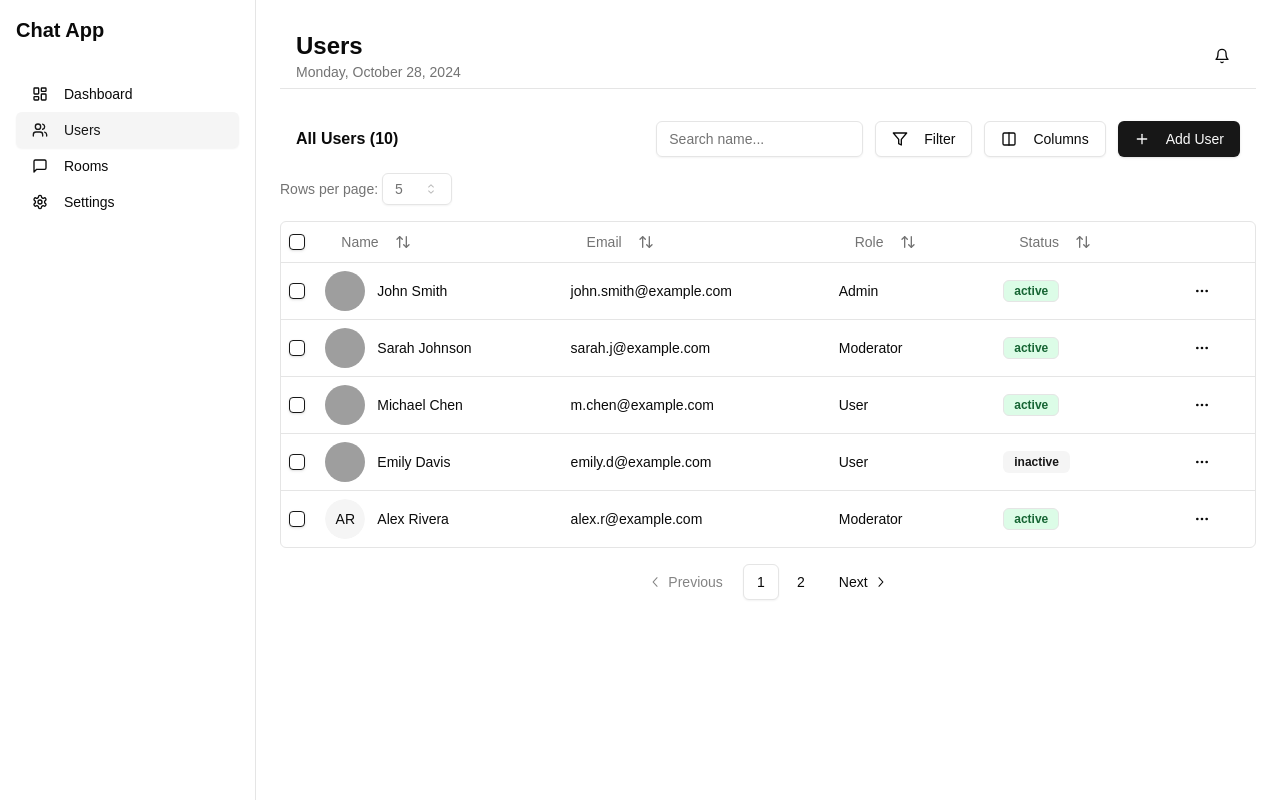
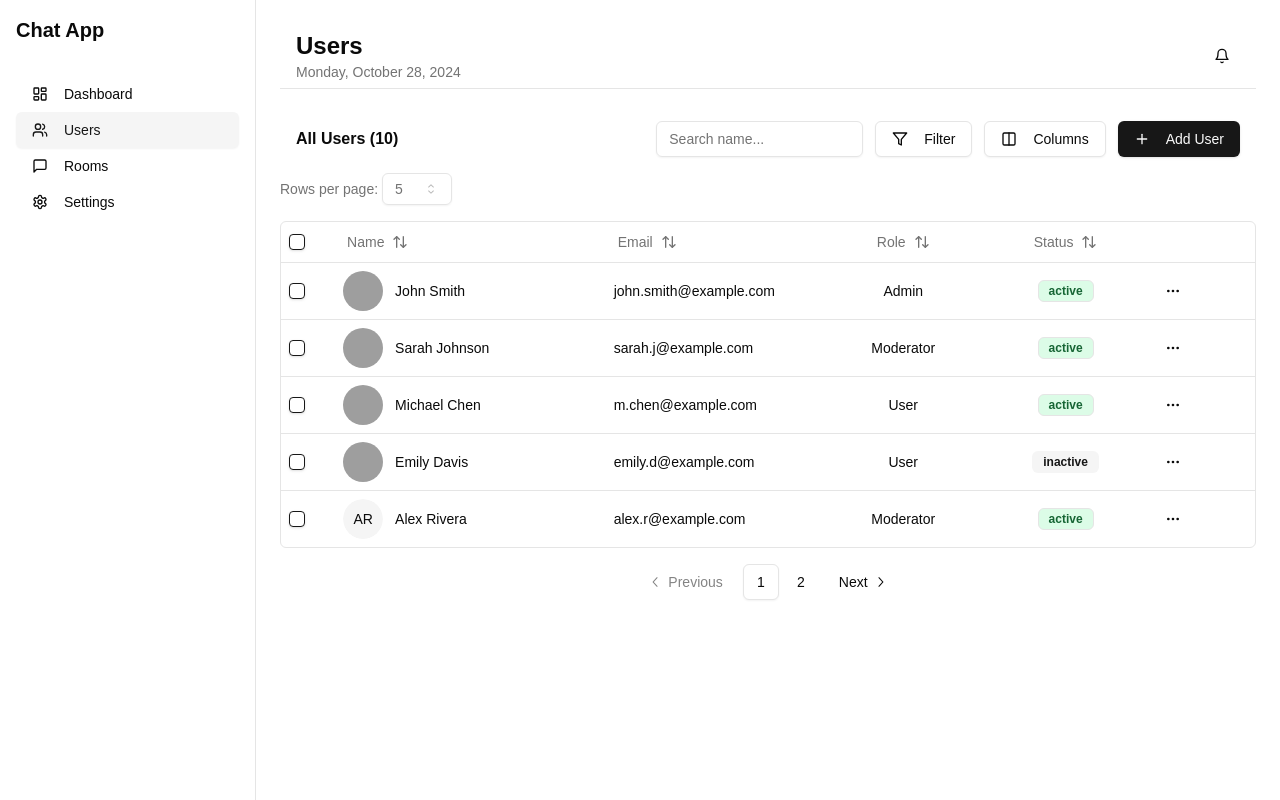
Before and after one commit to Apolos666/ChatApp, a Next.js app in the folder src/ChatApp/Webs/chatapp/: page /admin/users in a window 1280 px wide. Built offline with nearby package versions, Linux system fonts and the light colour scheme; grey boxes are pictures that could not be loaded.

Commit message:
enhance: table columns's widths

```diff
--- a/src/ChatApp/Webs/chatapp/src/components/admin/users/column-visibility.tsx
+++ b/src/ChatApp/Webs/chatapp/src/components/admin/users/column-visibility.tsx
@@ -70,12 +70,10 @@ export function ColumnVisibility({ columnVisibility, setColumnVisibility }: Colu
                     <DropdownMenuItem
                         key={column.value}
                         onClick={() => toggleColumn(column.value)}
-                        className="flex items-center justify-between"
+                        className="flex items-center justify-start"
                     >
+                        <Check className={`h-4 w-4 ${!columnVisibility[column.value] ? "invisible" : ""}`} />
                         <span>{column.label}</span>
-                        {columnVisibility[column.value] && (
-                            <Check className="h-4 w-4" />
-                        )}
                     </DropdownMenuItem>
                 ))}
             </DropdownMenuContent>
--- a/src/ChatApp/Webs/chatapp/src/components/admin/users/sortable-table-header.tsx
+++ b/src/ChatApp/Webs/chatapp/src/components/admin/users/sortable-table-header.tsx
@@ -5,19 +5,22 @@ import { ArrowUpDown } from "lucide-react";
 interface SortableTableHeaderProps<TData, TValue> {
     column: Column<TData, TValue>;
     title: string;
+    align?: "left" | "center" | "right";
 }
 
 export function SortableTableHeader<TData, TValue>({
     column,
     title,
+    align = "left",
 }: SortableTableHeaderProps<TData, TValue>) {
     return (
         <Button
             variant="ghost"
             onClick={() => column.toggleSorting(column.getIsSorted() === "asc")}
+            className={`w-full px-1 ${align === "center" ? "justify-center" : align === "right" ? "justify-end" : "justify-start"}`}
         >
             {title}
-            <ArrowUpDown className="ml-2 h-4 w-4" />
+            <ArrowUpDown className="h-4 w-4" />
         </Button>
     );
 }
--- a/src/ChatApp/Webs/chatapp/src/components/admin/users/table/columns.tsx
+++ b/src/ChatApp/Webs/chatapp/src/components/admin/users/table/columns.tsx
@@ -40,7 +40,7 @@ export const getColumns = ({
     {
         accessorKey: "name",
         header: ({ column }) => (
-            <SortableTableHeader column={column} title="Name"/>
+            <SortableTableHeader column={column} title="Name" />
         ),
         cell: ({ row }) => {
             const user = row.original;
@@ -74,37 +74,62 @@ export const getColumns = ({
     {
         accessorKey: "phone_number",
         header: ({ column }) => {
-            return <SortableTableHeader column={column} title="Phone Number" />;
-        }
+            return (
+                <SortableTableHeader
+                    column={column}
+                    title="Phone Number"
+                    align="center"
+                />
+            );
+        },
+        cell: ({ row }) => {
+            const phoneNumber = row.getValue("phone_number") as string;
+            return <div className="text-center">{phoneNumber}</div>;
+        },
+    },
+    {
+        accessorKey: "created_at",
+        header: ({ column }) => (
+            <SortableTableHeader
+                column={column}
+                title="Joined At"
+                align="center"
+            />
+        ),
+        cell: ({ row }) => {
+            const createdAt = row.getValue("created_at") as string;
+            return <div className="text-center">{formatDate(createdAt)}</div>;
+        },
     },
     {
         accessorKey: "role",
         header: ({ column }) => (
-            <SortableTableHeader column={column} title="Role" />
+            <SortableTableHeader column={column} title="Role" align="center" />
+        ),
+        cell: ({ row }) => (
+            <div className="text-center">{row.getValue("role")}</div>
         ),
     },
     {
         accessorKey: "status",
         header: ({ column }) => (
-            <SortableTableHeader column={column} title="Status" />
+            <SortableTableHeader
+                column={column}
+                title="Status"
+                align="center"
+            />
         ),
         cell: ({ row }) => {
             const status = row.getValue("status") as string;
             return (
-                <Badge variant={status === "active" ? "success" : "secondary"}>
-                    {status}
-                </Badge>
+                <div className="text-center">
+                    <Badge
+                        variant={status === "active" ? "success" : "secondary"}
+                    >
+                        {status}
+                    </Badge>
+                </div>
             );
-        },
-    },
-    {
-        accessorKey: "created_at",
-        header: ({ column }) => (
-            <SortableTableHeader column={column} title="Joined At" />
-        ),
-        cell: ({ row }) => {
-            const createdAt = row.getValue("created_at") as string;
-            return <span>{formatDate(createdAt)}</span>;
         },
     },
     {
--- a/src/ChatApp/Webs/chatapp/src/components/admin/users/users-table.tsx
+++ b/src/ChatApp/Webs/chatapp/src/components/admin/users/users-table.tsx
@@ -1,8 +1,26 @@
 "use client";
 
 import { useState } from "react";
-import { useReactTable, getCoreRowModel, getSortedRowModel, getPaginationRowModel, getFilteredRowModel, SortingState, ColumnFiltersState, flexRender, OnChangeFn, VisibilityState } from "@tanstack/react-table";
-import { Table, TableBody, TableCell, TableHead, TableHeader, TableRow } from "@/components/ui/table";
+import {
+    useReactTable,
+    getCoreRowModel,
+    getSortedRowModel,
+    getPaginationRowModel,
+    getFilteredRowModel,
+    SortingState,
+    ColumnFiltersState,
+    flexRender,
+    OnChangeFn,
+    VisibilityState,
+} from "@tanstack/react-table";
+import {
+    Table,
+    TableBody,
+    TableCell,
+    TableHead,
+    TableHeader,
+    TableRow,
+} from "@/components/ui/table";
 import { User as UserType } from "@/types";
 import { UserModal } from "./user-modal";
 import { mockUsers } from "@/mocks/mockUsers";
@@ -11,6 +29,7 @@ import { getColumns } from "./table/columns";
 import { PageSizeSelector } from "./page-size-selector";
 import { DataTablePagination } from "@/components/ui/data-table-pagination";
 import { useToast } from "@/hooks/use-toast";
+import { cn } from "@/lib/utils";
 
 export function UsersTable() {
     const { toast } = useToast();
@@ -42,7 +61,9 @@ export function UsersTable() {
         onColumnFiltersChange: setColumnFilters,
         onSortingChange: setSorting,
         onRowSelectionChange: setRowSelection,
-        onColumnVisibilityChange: setColumnVisibility as OnChangeFn<VisibilityState>,
+        onColumnVisibilityChange:
+            setColumnVisibility as OnChangeFn<VisibilityState>,
+        enableColumnResizing: true,
         state: {
             sorting,
             rowSelection,
@@ -80,12 +101,20 @@ export function UsersTable() {
                         {table.getHeaderGroups().map((headerGroup) => (
                             <TableRow key={headerGroup.id}>
                                 {headerGroup.headers.map((header) => (
-                                    <TableHead key={header.id}>
+                                    <TableHead
+                                        key={header.id}
+                                        className={cn({
+                                            'w-[50px]': header.id === 'select',
+                                            'w-[250px]': header.id === 'name',
+                                            'w-[200px]': ['email', 'phone_number'].includes(header.id),
+                                            'w-[150px]': ['created_at', 'role', 'status'].includes(header.id),
+                                            'w-[100px]': header.id === 'actions',
+                                        })}
+                                    >
                                         {header.isPlaceholder
                                             ? null
                                             : flexRender(
-                                                header.column.columnDef
-                                                    .header,
+                                                header.column.columnDef.header,
                                                 header.getContext()
                                             )}
                                     </TableHead>
@@ -103,7 +132,9 @@ export function UsersTable() {
                                     }
                                 >
                                     {row.getVisibleCells().map((cell) => (
-                                        <TableCell key={cell.id}>
+                                        <TableCell
+                                            key={cell.id}
+                                        >
                                             {flexRender(
                                                 cell.column.columnDef.cell,
                                                 cell.getContext()
@@ -115,7 +146,10 @@ export function UsersTable() {
                         ) : (
                             <TableRow>
                                 <TableCell
-                                    colSpan={table.getHeaderGroups()[0].headers.length}
+                                    colSpan={
+                                        table.getHeaderGroups()[0].headers
+                                            .length
+                                    }
                                     className="h-24 text-center"
                                 >
                                     No results.
```
